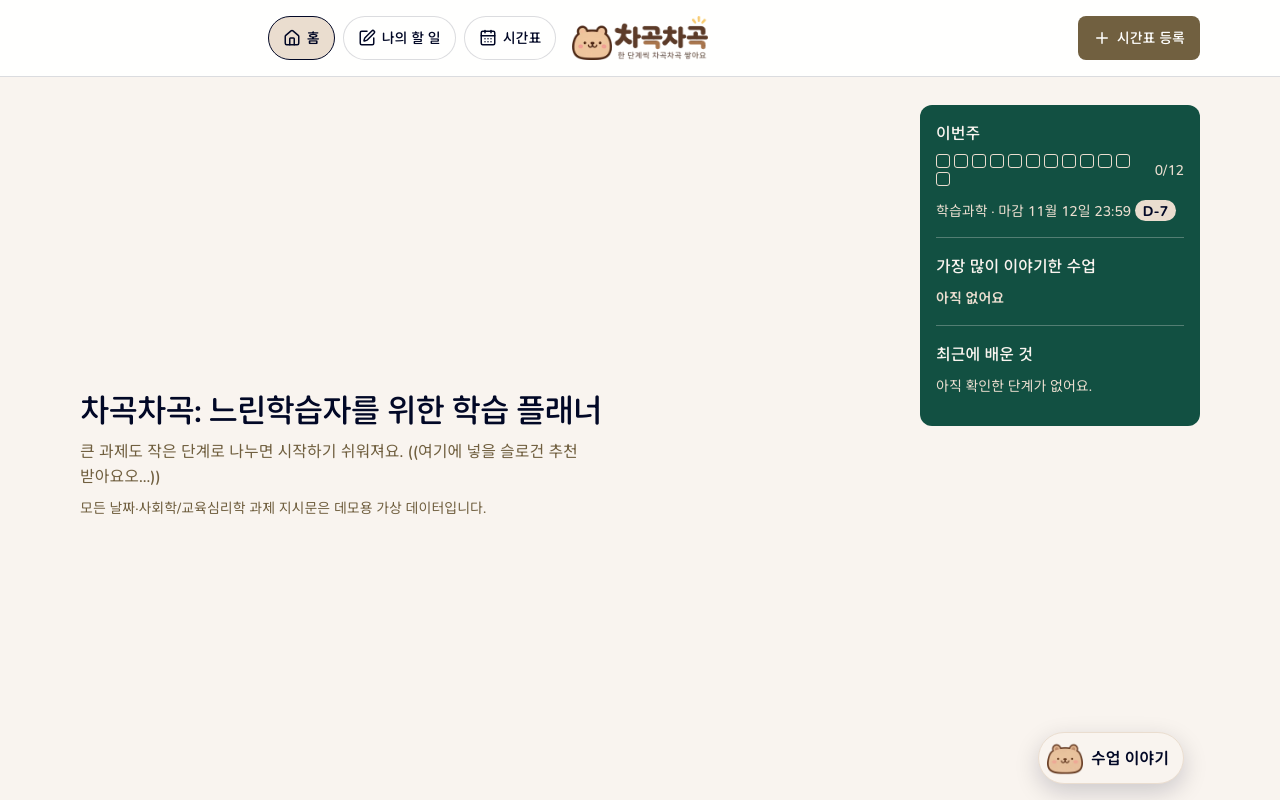
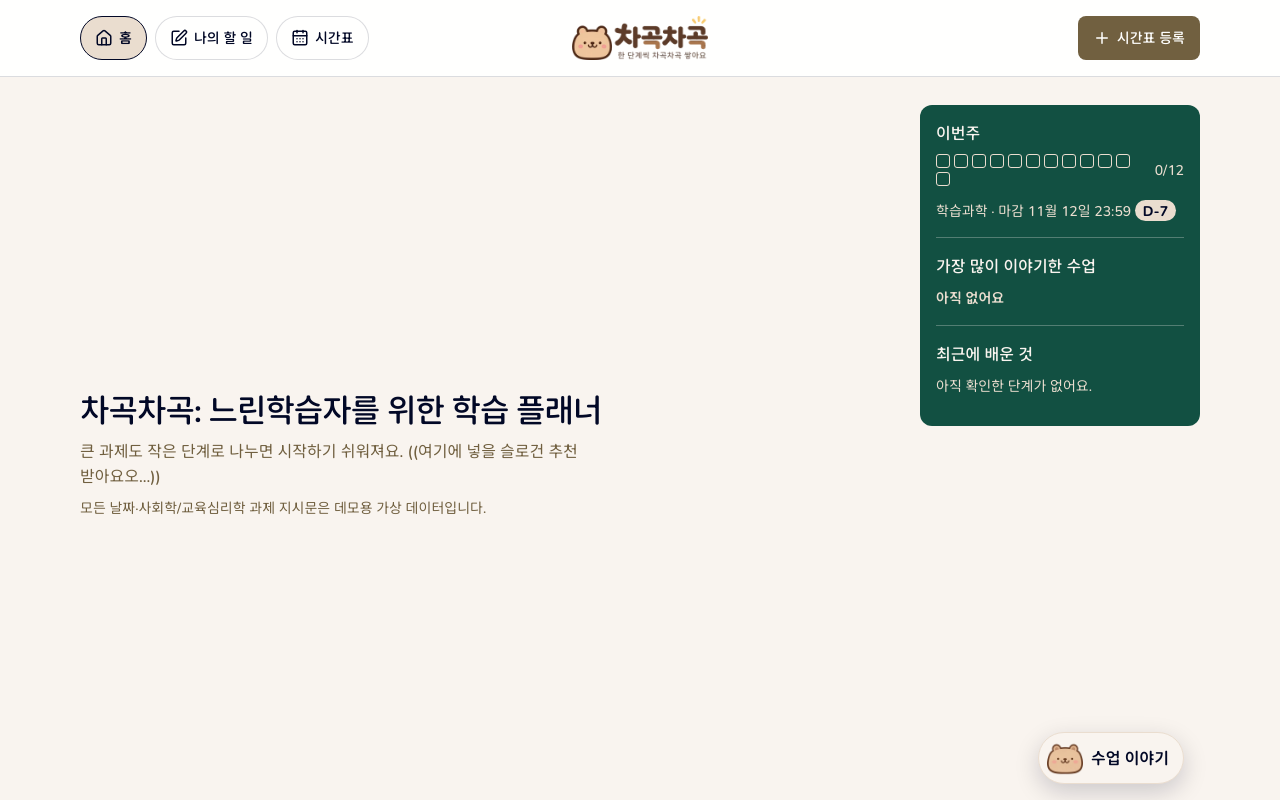
Before and after one commit to yonseiminji/LearningScience, a React (Vite) app: page / in a window 1280 px wide. Shown: the top 800 px of the page. Built offline with nearby package versions, Linux system fonts and the light colour scheme.

Commit message:
Change nav alignment from end to start

```diff
--- a/src/App.css
+++ b/src/App.css
@@ -320,7 +320,7 @@ h3 { margin: 0 0 8px; font-size: var(--fs-section); font-weight: 600; line-heigh
   /* 메뉴는 왼쪽 */
   .nav {
     grid-column: 1;
-    justify-self: end;
+    justify-self: start;
   }
 
   /* 차곡차곡 로고는 정중앙 */
```
